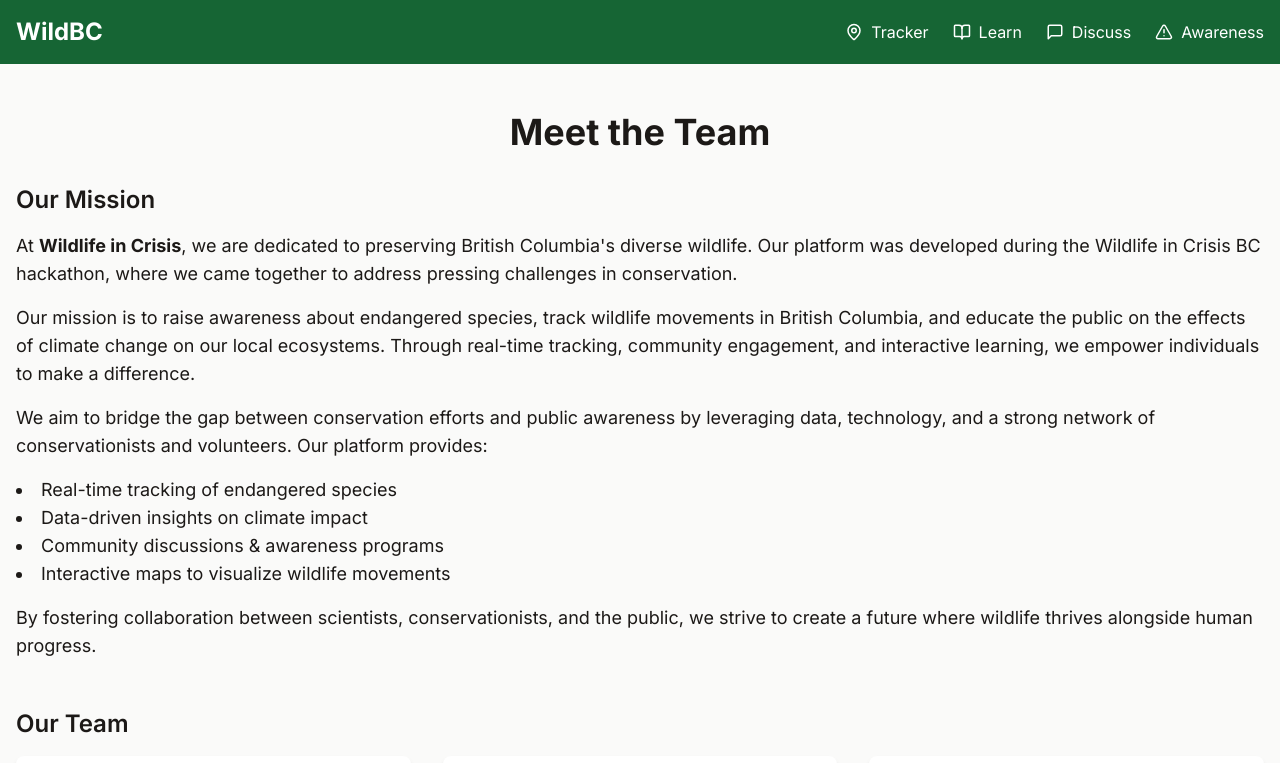
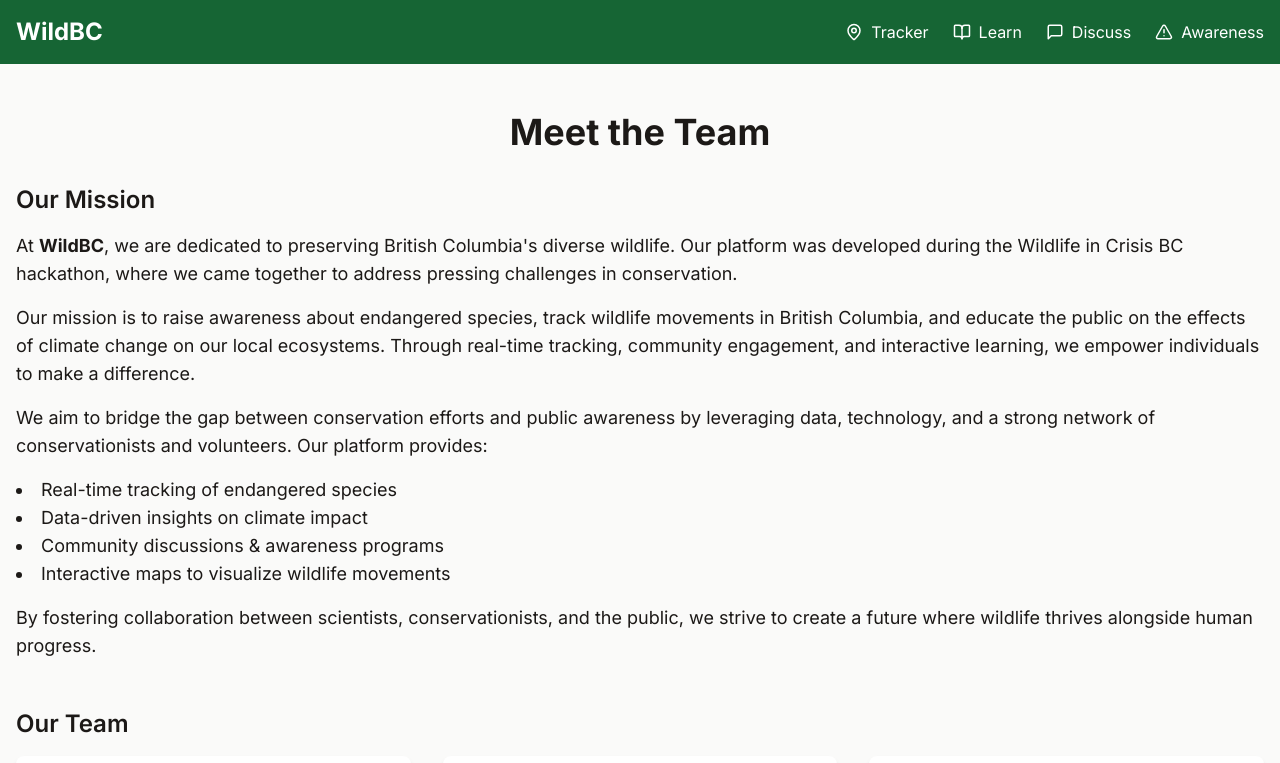
Before and after one commit to vrajdudhat1624/WilfLife_ClimateChange_Crisis, a Next.js app in the folder wildlife_climatechange_crisis/: page /about in a window 1280 px wide. Shown: the top 763 px of the page. Built offline with nearby package versions, Linux system fonts and the light colour scheme.

Commit message:
fix: update organization name from 'Wildlife in Crisis' to 'WildBC' in about page

```diff
--- a/wildlife_climatechange_crisis/app/about/page.tsx
+++ b/wildlife_climatechange_crisis/app/about/page.tsx
@@ -56,7 +56,7 @@ export default function AboutUs() {
       <section className="mb-12">
         <h2 className="text-2xl font-semibold mb-4">Our Mission</h2>
         <p className="text-lg mb-4">
-          At <span className="font-bold">Wildlife in Crisis</span>, we are dedicated to preserving British Columbia&apos;s diverse wildlife.
+          At <span className="font-bold">WildBC</span>, we are dedicated to preserving British Columbia&apos;s diverse wildlife.
           Our platform was developed during the Wildlife in Crisis BC hackathon, where we came together to address pressing challenges in conservation.
         </p>
         <p className="text-lg mb-4">
```
